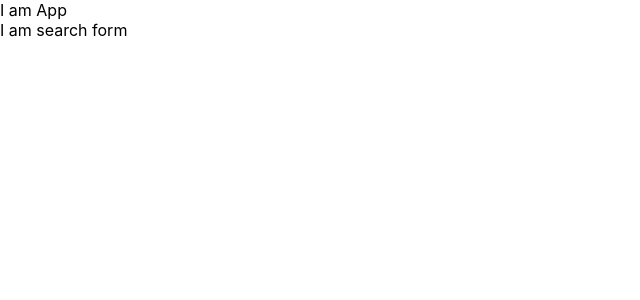
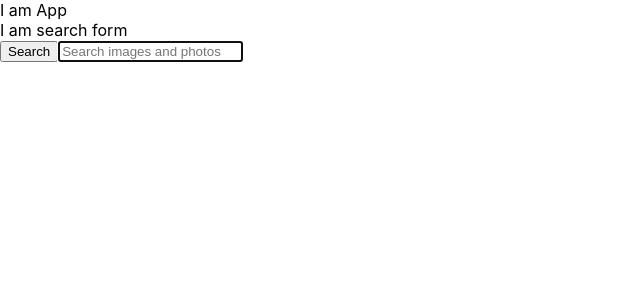
Before and after one commit to Yuliia-Karas/goit-react-hw-04-images, a React (Create React App) app: page / in a window 1280 px wide. Shown: the top 300 px of the page, without its empty margins (0-640 px from the left). Built offline with nearby package versions, Linux system fonts and the light colour scheme; no server answers.

Commit message:
trash commit

```diff
--- a/src/components/App.jsx
+++ b/src/components/App.jsx
@@ -1,14 +1,24 @@
 import React from "react";
 import SearchForm from "./SearchForm/SearchForm";
+import Searchbar from './Searchbar/Searchbar'
 
 class App extends React.Component {
+  state = {
+     name:''
+   }
+  handleSubmit = (e) => {
+    e.preventDefault();
+    this.props.onSubmit(this.state.name);
+    this.setState({name:''})
 
+  }
   render() {
 
 
     return <div>
       <div>I am App</div>
-      <SearchForm/>
+      <SearchForm />
+      <Searchbar onSubmit={this.handleSubmit } />
     </div>
   }
 }
--- a/src/components/SearchForm/SearchForm.jsx
+++ b/src/components/SearchForm/SearchForm.jsx
@@ -3,17 +3,23 @@ import axios from 'axios';
 
 class SearchForm extends React.Component {
   state = {
-    images: [],
+      data: [],
+        page: 1,
+       isLoading: false,
+    isShowButton: false,
+    error: null,
+
   };
 
   async componentDidMount() {
     const KEY = '35692508-ed297a5167f9400201d2ec2b1';
     // const URL = 'https://pixabay.com/api/';
+
     try {
       const { data } = await axios.get(
         `https://pixabay.com/api/?q=cat&page=1&key=${KEY}&image_type=photo&orientation=horizontal&per_page=12`
       );
-      this.setState({ images: data });
+      this.setState({ data});
       console.log(data);
     } catch (error) {
       console.log(error);
--- a/src/components/Searchbar/Searchbar.jsx
+++ b/src/components/Searchbar/Searchbar.jsx
@@ -0,0 +1,26 @@
+import React from 'react';
+import css from './Searchbar.module.css';
+
+class Searchbar extends React.Component {
+  render() {
+    return (
+      <header className={css.searchbar}>
+        <form className={css.form} onSubmit={this.props.onSubmit}>
+          <button type="submit" className={css.button}>
+            <span className={css['button-label']}>Search</span>
+          </button>
+
+          <input
+            className={css.input}
+            type="text"
+            autoComplete="off"
+            autoFocus
+            placeholder="Search images and photos"
+          />
+        </form>
+      </header>
+    );
+  }
+}
+
+export default Searchbar;
```
Also changed, not shown: src/components/ImageGallery/ImageGallery.jsx (+20 -0 lines), src/components/ImageGalleryItem/ImageGalleryItem.jsx (+7 -2 lines).
